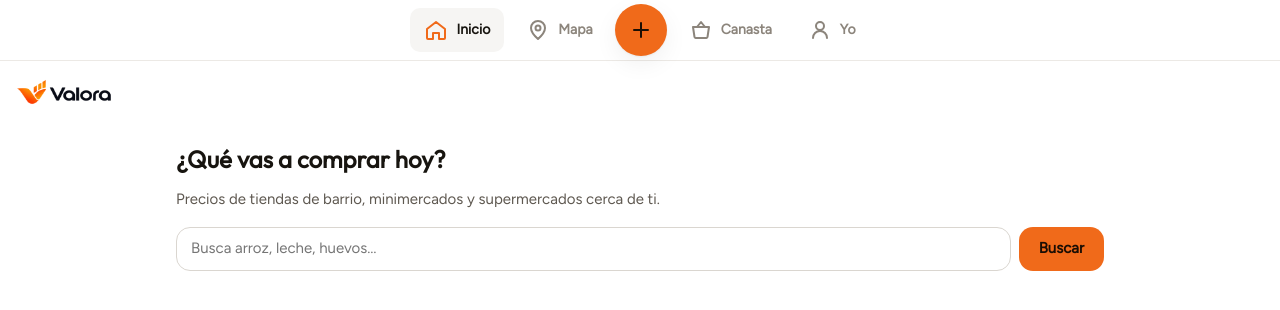
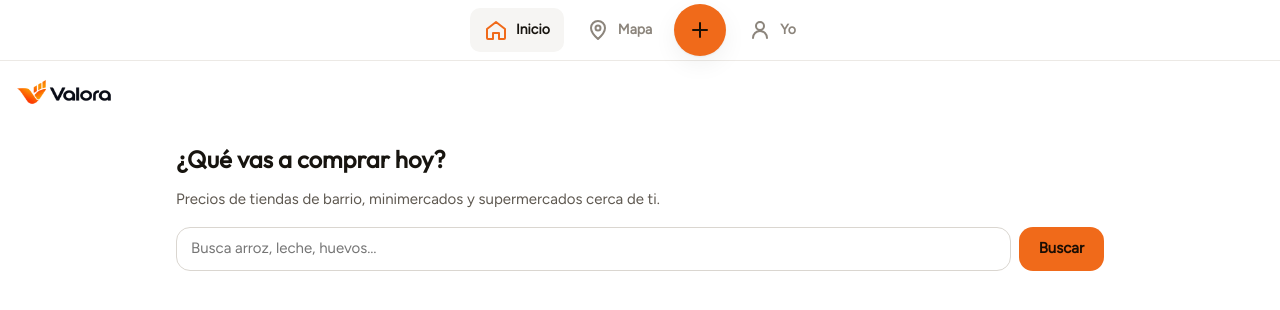
Before and after one commit to JuanJo0775/Sistema_valora_F, a React (Vite) app: page / in a window 1280 px wide. Shown: the top 310 px of the page. Built offline with nearby package versions, Linux system fonts and the light colour scheme; what openapi-fetch would draw is missing.

Commit message:
feat(app): quitar la pestaña Canasta hasta que el equipo decida la #31
Ningún RF la pide y depende de comparar precios (#24). La barra queda con
cuatro pestañas.

Refs #31

```diff
--- a/src/app/App.tsx
+++ b/src/app/App.tsx
@@ -44,7 +44,6 @@ export function App() {
           />
           <Route path="/mapa" element={<Soon title="Mapa" issue={18} />} />
           <Route path="/registrar" element={<Soon title="Registrar precio" issue={25} />} />
-          <Route path="/canasta" element={<Soon title="Canasta" issue={31} />} />
           <Route path="/yo" element={<Soon title="Yo" issue={22} />} />
         </Route>
       </Routes>
--- a/src/app/Icon.tsx
+++ b/src/app/Icon.tsx
@@ -3,7 +3,6 @@ const PATHS = {
   home: 'M3 11l9-7 9 7v9a1 1 0 0 1-1 1h-5v-6h-6v6H4a1 1 0 0 1-1-1z',
   map: 'M12 21s-7-6.2-7-11a7 7 0 0 1 14 0c0 4.8-7 11-7 11zm0-8.5a2.5 2.5 0 1 0 0-5 2.5 2.5 0 0 0 0 5z',
   plus: 'M12 5v14M5 12h14',
-  basket: 'M4 9h16l-1.5 10a1 1 0 0 1-1 .9h-11a1 1 0 0 1-1-.9zM8 9l4-5 4 5',
   user: 'M12 12a4 4 0 1 0 0-8 4 4 0 0 0 0 8zm-7 8a7 7 0 0 1 14 0',
 } as const;
 
--- a/src/app/Layout.tsx
+++ b/src/app/Layout.tsx
@@ -10,7 +10,6 @@ const SECTIONS: { to: string; label: string; icon: IconName; primary?: boolean }
   { to: '/', label: 'Inicio', icon: 'home' },
   { to: '/mapa', label: 'Mapa', icon: 'map' },
   { to: '/registrar', label: 'Registrar precio', icon: 'plus', primary: true },
-  { to: '/canasta', label: 'Canasta', icon: 'basket' },
   { to: '/yo', label: 'Yo', icon: 'user' },
 ];
 
--- a/src/app/layout.css
+++ b/src/app/layout.css
@@ -30,7 +30,7 @@
   position: fixed;
   inset: auto 0 0;
   display: grid;
-  grid-template-columns: repeat(5, 1fr);
+  grid-template-columns: repeat(4, 1fr);
   align-items: center;
   padding: 6px 8px calc(6px + env(safe-area-inset-bottom, 0px));
   background: var(--bg);
```
